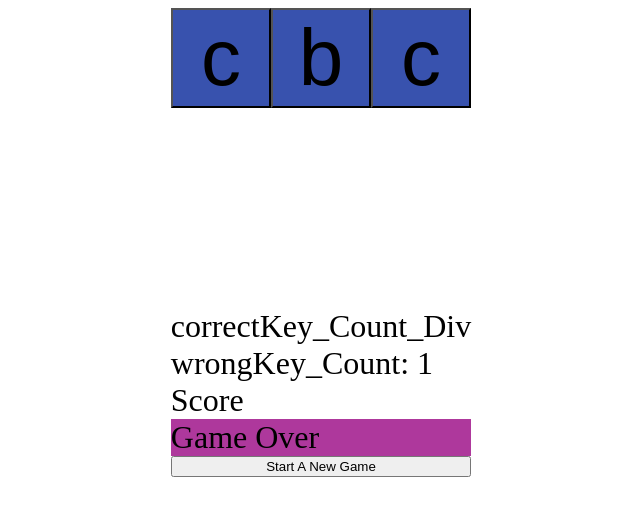
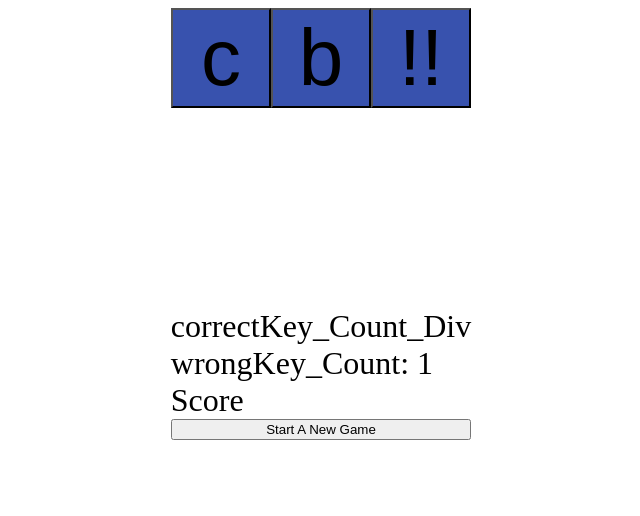
Before and after one commit to Chisato23/My-VSCode-Projects, a plain HTML site: page Typing App.html in a window 1280 px wide. Both pictures are taken after a click on the button "Start A New Game". Shown: the whole page, without its empty margins (319-959 px from the left). Drawn offline with Linux system fonts and the light colour scheme.

Commit message:
get empty button working

```diff
--- a/Typing App.html
+++ b/Typing App.html
@@ -37,7 +37,7 @@
     <div class="typing-grid">
       <button class="typing-grid-btn" id="btn1">!!</button>
       <button class="typing-grid-btn" id="btn2">b</button>
-      <button class="typing-grid-btn" id="btn3">c</button>
+      <button class="typing-grid-btn" id="btn3">!!</button>
       <!-- <button class="typing-grid-btn" id="btn4">3</button>
       <button class="typing-grid-btn" id="btn5">3</button>
       <button class="typing-grid-btn" id="btn6">3</button>
@@ -103,13 +103,13 @@
         allBtn.forEach(btn => allBtnArr.push(btn.innerHTML));
         if (allBtnArr.includes(char)) {
           global.correctKey_Count++;
-          console.log(global.correctKey_Count);
+          // console.log(global.correctKey_Count);
           document.getElementById(
             "correctKey_Count_Div"
           ).innerHTML = `correctKey_Count: ${global.correctKey_Count}`;
         } else {
           global.wrongKey_Count++;
-          console.log(global.wrongKey_Count);
+          // console.log(global.wrongKey_Count);
           document.getElementById(
             "wrongKey_Count_Div"
           ).innerHTML = `wrongKey_Count: ${global.wrongKey_Count}`;
@@ -117,14 +117,22 @@
       }
 
       //empty_btn_Check
-      // function empty_btn_Check(){
-      // let empty_btn_Check_Arr =[]
-      // allBtn.forEach(x =>{if(document.getElementById(x).innerHTML = "!!"){empty_btn_Check_Arr.push(x.innerHTML)} })
-      // console.log("empty btn:"+empty_btn_Check_Arr);
-      // }
+      let empty_btn_Check = function () {
+        let allBtn = allBtn_func();
+        let empty_btn_Check_Arr = [];
+        allBtn.forEach(x => {
+          if (x.innerHTML === "!!") {
+            empty_btn_Check_Arr.push(x.id);
+          }
+        });
+        console.log(empty_btn_Check_Arr);
+      };
+
+      //get random empty button
 
       //generate text
       function generateText() {
+        empty_btn_Check();
         console.log("generateText Running");
         let abcArr = ["a", "b", "c"];
 
```
